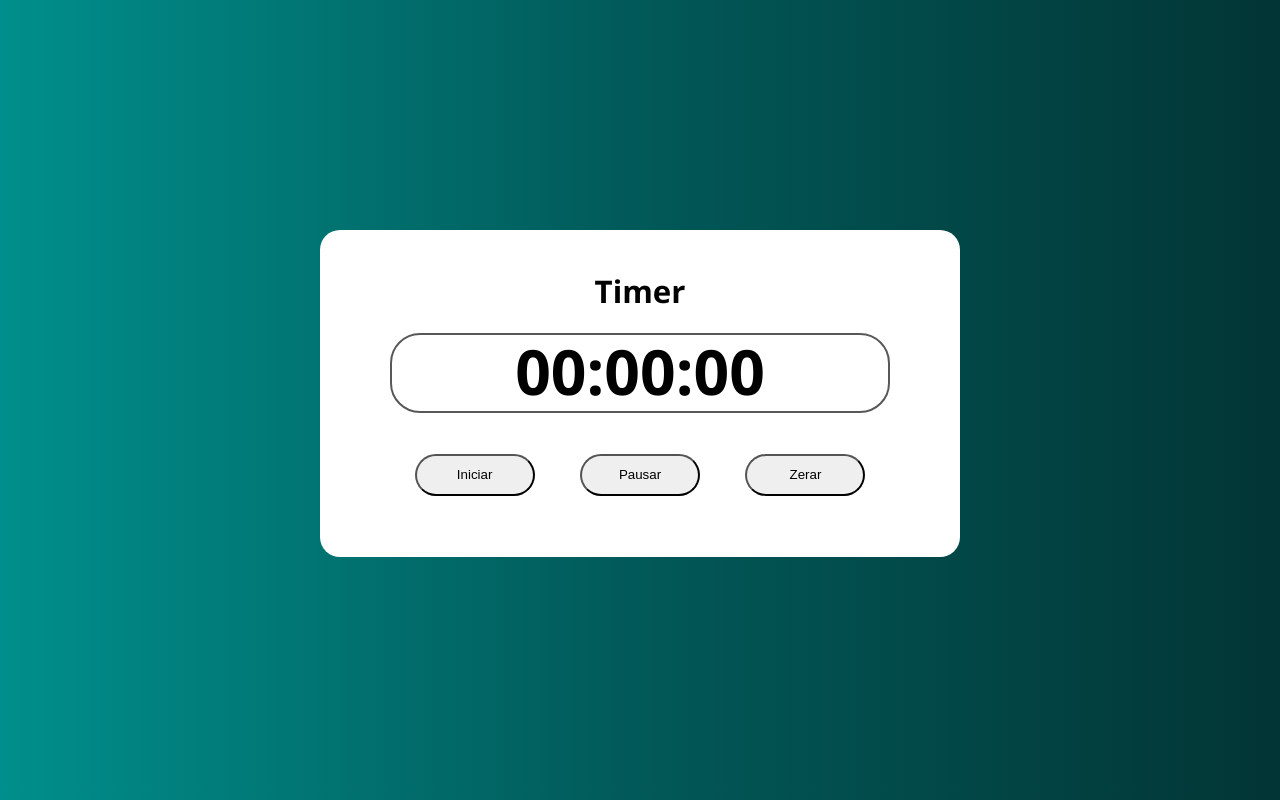
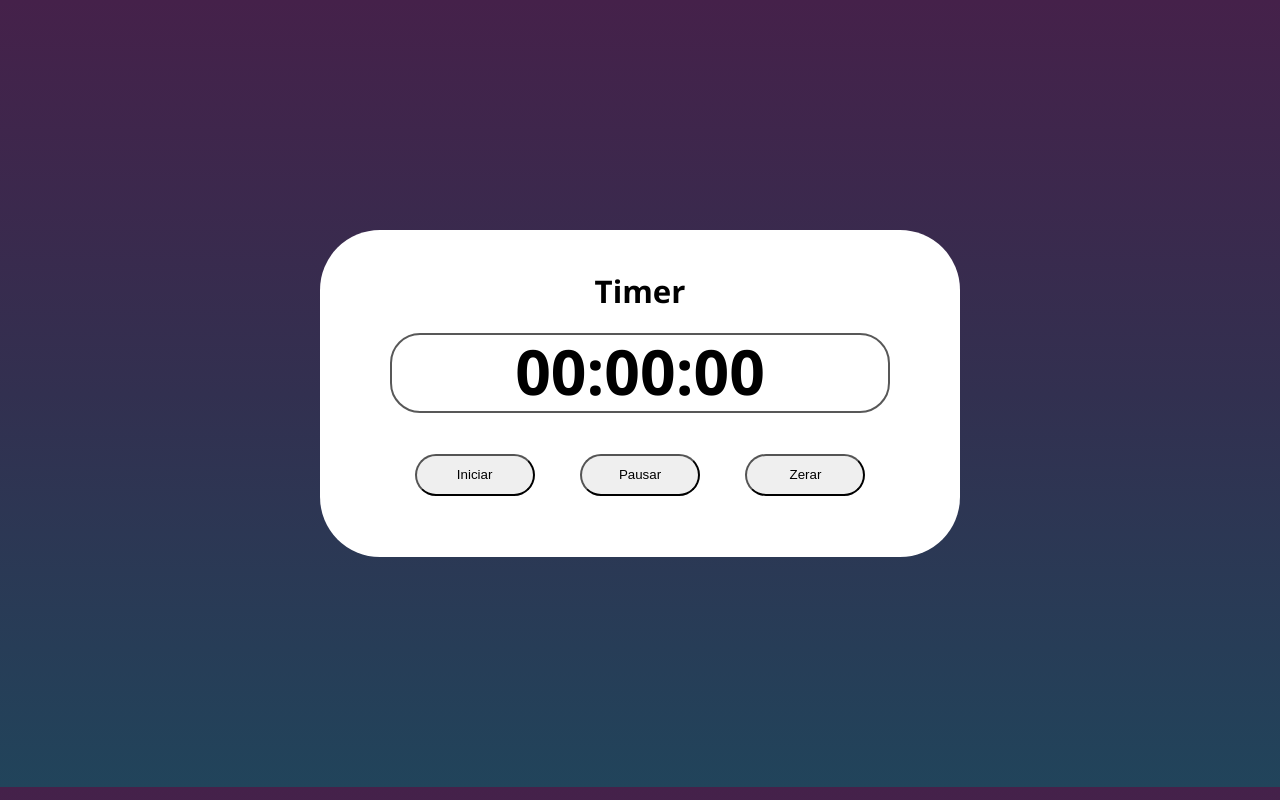
Before and after one commit to rodrigosena2/JavaScript, a plain HTML site: page aula47/index.html in a window 1280 px wide. Drawn offline with nearby package versions, Linux system fonts and the light colour scheme.

Commit message:
Update style.css

```diff
--- a/aula47/assets/css/style.css
+++ b/aula47/assets/css/style.css
@@ -17,7 +17,7 @@ body {
     margin: 0;
     padding: 0;
     /*background: var(--primary-color); */
-    background-image: linear-gradient(to right, #008F8C, #015958, #023535);
+    background-image: linear-gradient(to bottom, #45214A, #323050, #21445B);
     font-family: 'Open Sans', sans-serif;
     font-size: 1.3em;
     line-height: 1.5em;
@@ -28,10 +28,9 @@ body {
 .container {
     max-width: 640px;
     margin: 230px auto;
-    background-color: #fff;
+    background-color: white;
     padding: 20px;
-    border-radius: 20px;
-
+    border-radius: 60px;
 
 }
 
```
